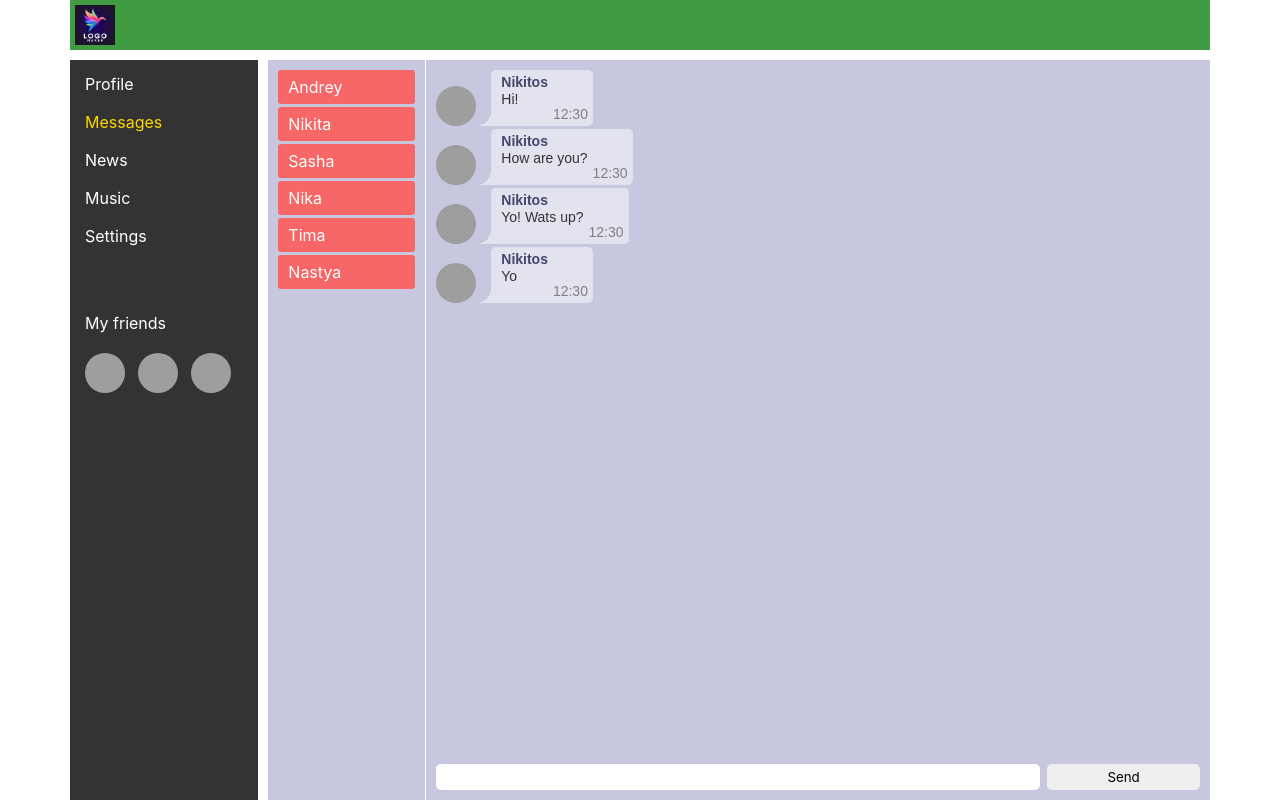
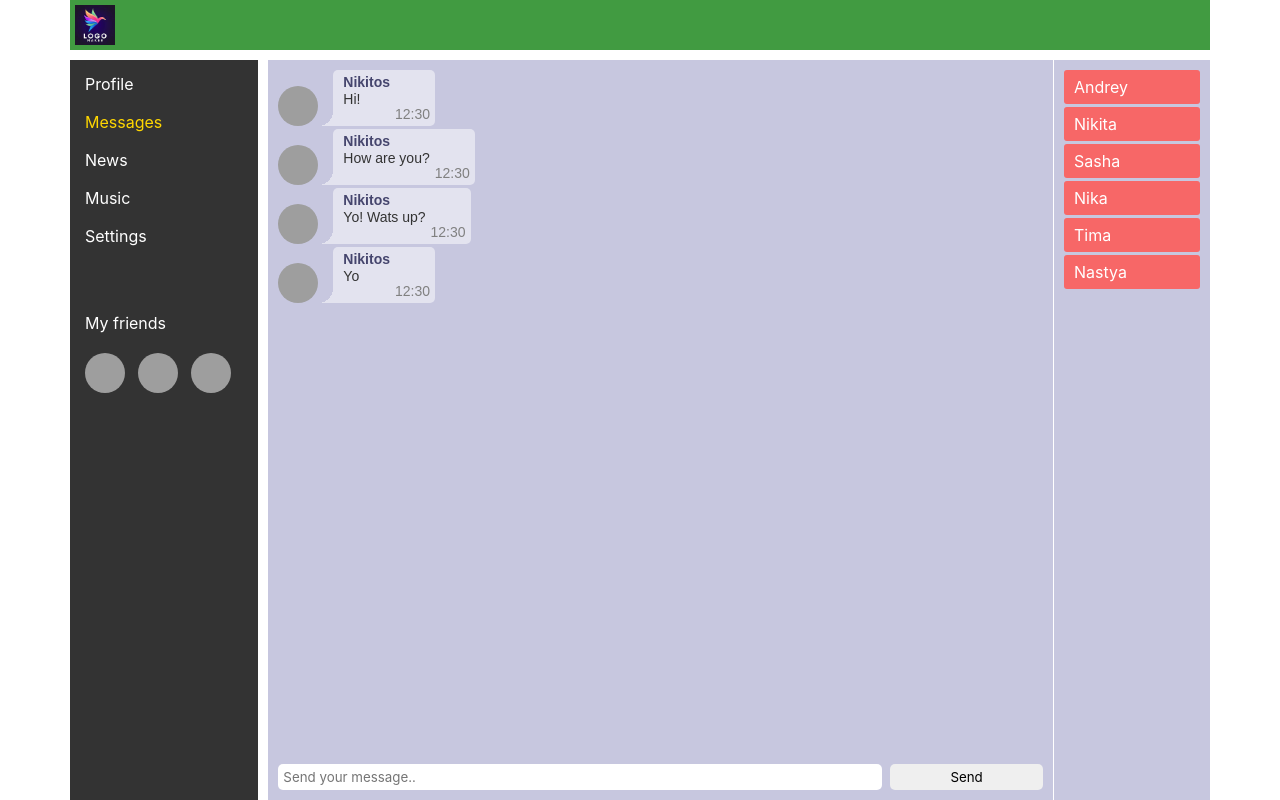
Before and after one commit to aislamtime/social-network-ts, a React (Create React App) app: page /dialogs in a window 1280 px wide. Built offline with nearby package versions, Linux system fonts and the light colour scheme; grey boxes are pictures that could not be loaded.

Commit message:
Mini refactor and stilized

```diff
--- a/src/components/Dialogs/Dialogs.module.css
+++ b/src/components/Dialogs/Dialogs.module.css
@@ -1,10 +1,11 @@
 .dialogs {
 	display: grid;
-	grid-template-columns: 2fr 10fr;
+	grid-template-columns: 10fr 2fr;
 	height: 100%;
 }
 .dialogsItems {
 	padding: 10px;
+	border-left: 1px solid white;
 }
 .item {
 	background-color: rgb(247, 103, 103);
@@ -35,7 +36,6 @@
 	flex-direction: column;
 	justify-content: space-between;
 	padding: 10px;
-	border-left: 1px solid white;
 }
 
 /*======================= Message ==========================*/
--- a/src/components/Dialogs/Dialogs.tsx
+++ b/src/components/Dialogs/Dialogs.tsx
@@ -29,16 +29,17 @@ export function Dialogs(props: DialogsPropsType) {
 
     return (
         <div className={s.dialogs}>
-            <div className={s.dialogsItems}>{dialogsElements}</div>
             <div className={s.messages}>
                 <div>{messagesElements}</div>
                 <div className={s.addMessageBlock}>
                     <input className={s.addMessageInput}
+                        placeholder={'Send your message..'}
                         value={props.dialogsPage.newMessageText}
                         onChange={onInputChangeHandler} />
                     <button className={s.addMessageButton} onClick={sendMessage}>Send</button>
                 </div>
             </div>
+            <div className={s.dialogsItems}>{dialogsElements}</div>
         </div>
     );
 }
```
